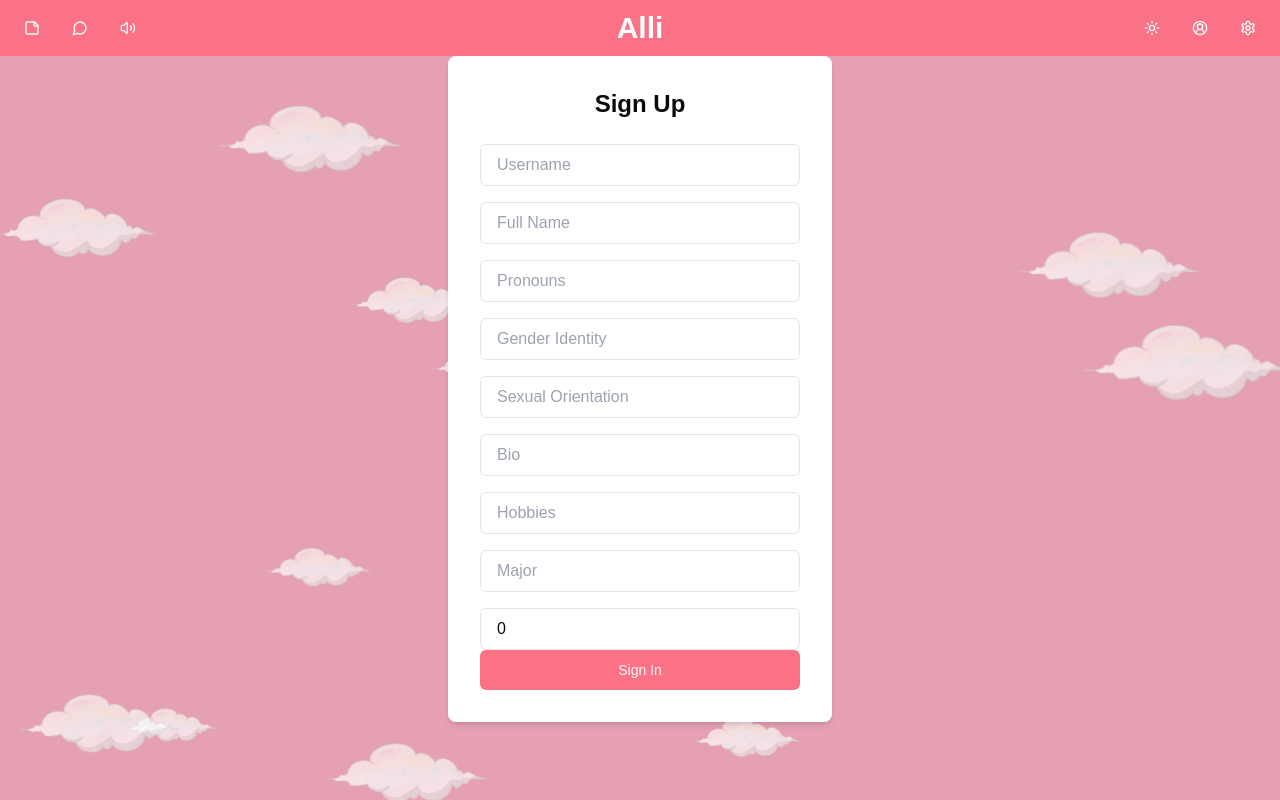
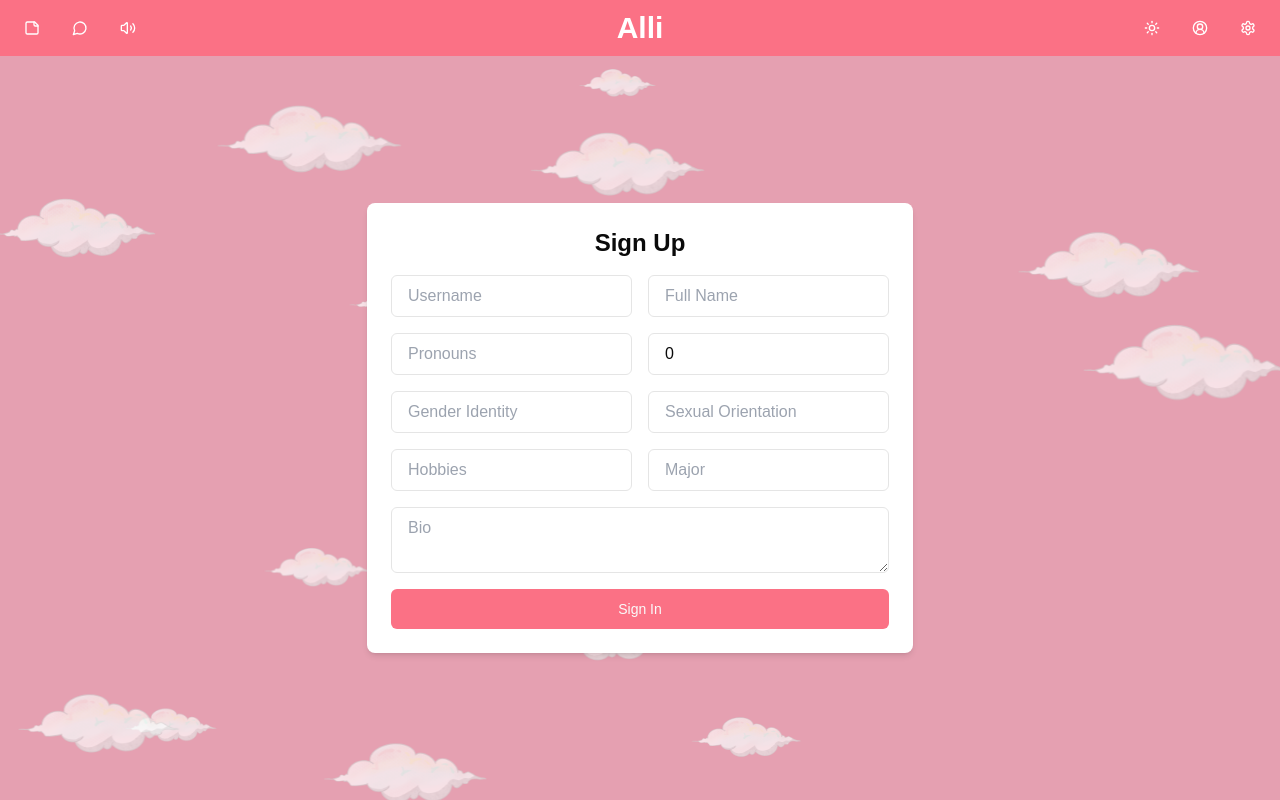
Before and after one commit to charlieweinberger/Alli, a Next.js app in the folder client/: page /signup in a window 1280 px wide. Built offline with nearby package versions, Linux system fonts and the light colour scheme.

Commit message:
redesigned signup menu

```diff
--- a/client/src/components/SignUp.tsx
+++ b/client/src/components/SignUp.tsx
@@ -10,16 +10,10 @@ interface inputType {
   required: boolean,
 }
 
-const inputList: inputType[] = [
+const inputColumn1: inputType[] = [
   {
     name: "username",
     placeholder: "Username",
-    type: "text",
-    required: true,
-  },
-  {
-    name: "name",
-    placeholder: "Full Name",
     type: "text",
     required: true,
   },
@@ -36,20 +30,28 @@ const inputList: inputType[] = [
     required: false,
   },
   {
-    name: "sexuality",
-    placeholder: "Sexual Orientation",
+    name: "hobbies",
+    placeholder: "Hobbies",
     type: "text",
     required: false,
   },
+];
+const inputColumn2: inputType[] = [
   {
-    name: "bio",
-    placeholder: "Bio",
-    type: "",
+    name: "name",
+    placeholder: "Full Name",
+    type: "text",
+    required: true,
+  },
+  {
+    name: "age",
+    placeholder: "Age",
+    type: "number",
     required: false,
   },
   {
-    name: "hobbies",
-    placeholder: "Hobbies",
+    name: "sexuality",
+    placeholder: "Sexual Orientation",
     type: "text",
     required: false,
   },
@@ -57,12 +59,6 @@ const inputList: inputType[] = [
     name: "major",
     placeholder: "Major",
     type: "text",
-    required: false,
-  },
-  {
-    name: "age",
-    placeholder: "Age",
-    type: "number",
     required: false,
   }
 ];
@@ -119,16 +115,18 @@ export default function SignUp() {
   };
 
   return (
-    <div className="flex items-center justify-center">
+    <div className="flex items-center justify-center py-6  h-[calc(100vh-56px)]">
       <form
         onSubmit={handleSubmit}
-        className="bg-white p-8 rounded-lg shadow-md w-96"
+        className="bg-white p-6 rounded-lg shadow-md flex flex-col gap-4"
       >
-        <h2 className="text-2xl font-bold mb-6 text-center">
+        <h2 className="text-2xl font-bold text-center">
           Sign Up
         </h2>
-        <div className="space-y-4">
-          {inputList.map(({ name, placeholder, type, required }: inputType, index: number) => {
+        <div className="flex flex-col gap-4">
+          <div className="flex flex-row gap-4">
+            <div className="flex flex-col gap-4">
+              {inputColumn1.map(({ name, placeholder, type, required }: inputType, index: number) => {
                 return (
                   <div key={index}>
                     <input
@@ -144,6 +142,32 @@ export default function SignUp() {
                 );
               })}
             </div>
+            <div className="flex flex-col gap-4">
+              {inputColumn2.map(({ name, placeholder, type, required }: inputType, index: number) => {
+                return (
+                  <div key={index}>
+                    <input
+                      type={type}
+                      name={name}
+                      value={formData[name as keyof User]}
+                      onChange={handleChange}
+                      placeholder={placeholder}
+                      required={required}
+                      className="w-full px-4 py-2 border rounded-md focus:outline-none focus:ring-2 focus:ring-rose-500"
+                    />
+                  </div>
+                );
+              })}
+            </div>
+          </div>
+          <textarea
+            name="bio"
+            value={formData["bio"]}
+            onChange={handleChange}
+            placeholder="Bio"
+            className="col-span-2 w-full px-4 py-2 border rounded-md focus:outline-none focus:ring-2 focus:ring-rose-500"
+          />
+        </div>
         <Button className="w-full">
           Sign In
         </Button>
```
Lines whose indentation alone changed are shown as unchanged.
